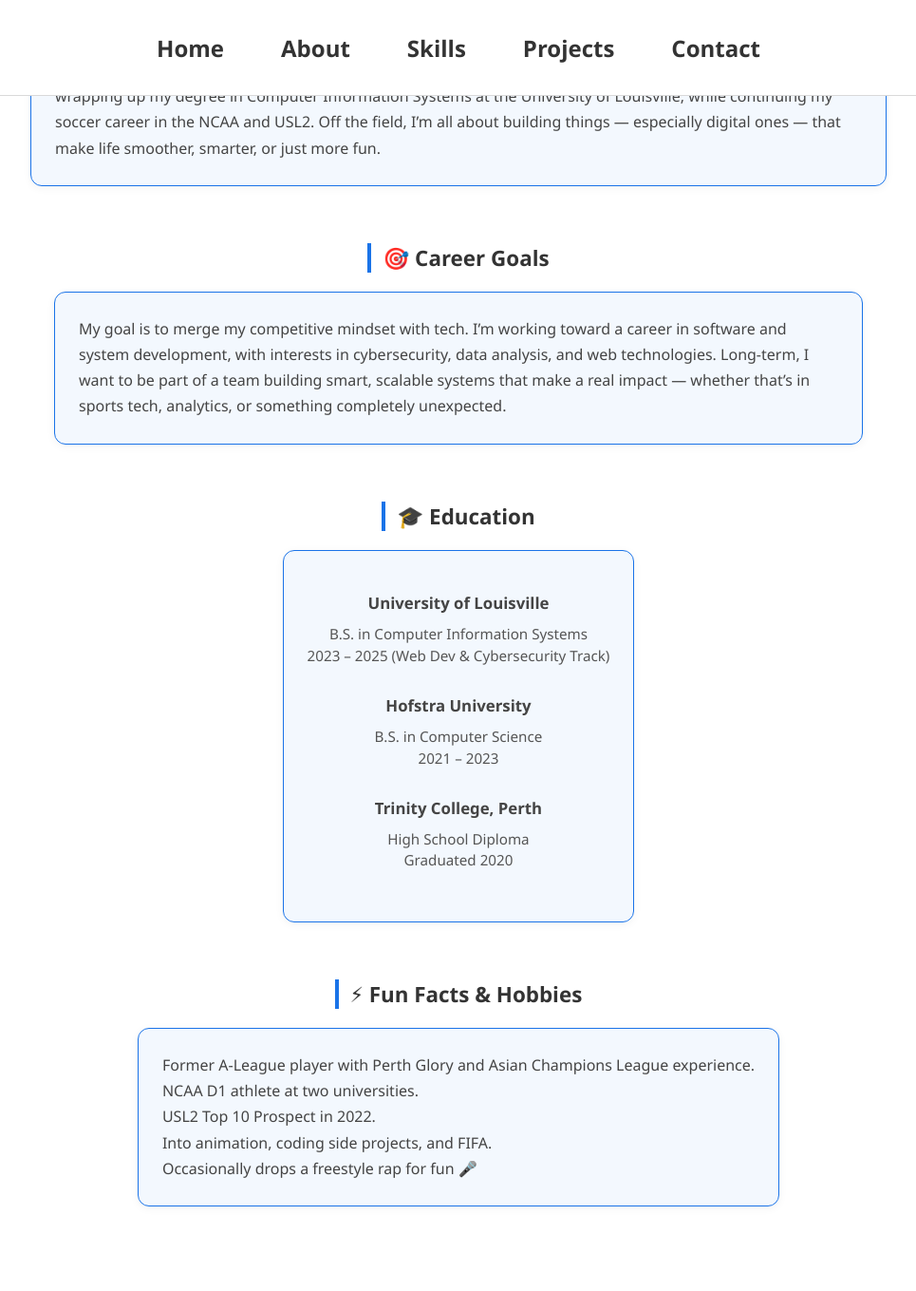
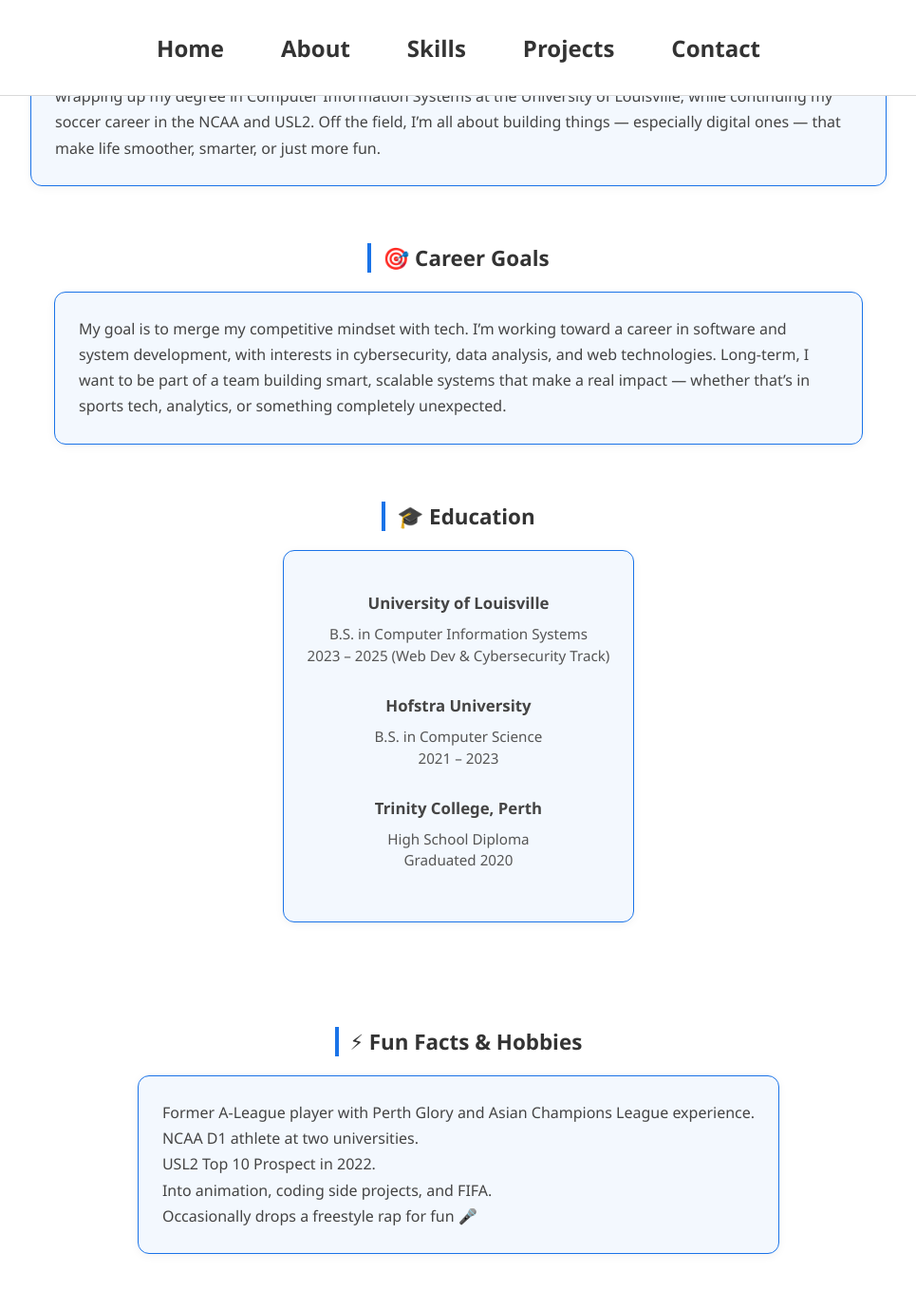
Before and after one commit to masontatafu/masontatafu.github.io, a Jekyll site: the page built from about.md, in a window 1280 px wide and 1400 px high, scrolled down 435 px. Shown: the top 1359 px of the window at 95% size, without its empty margins (157-1122 px from the left). Built offline with Jekyll 4.4.1, drawn with Linux system fonts in a browser that asks for light colours; before the commit the page ends 1735 px from its top, so only the background shows below that; grey boxes are pictures that could not be loaded.

Commit message:
Update style.css

```diff
--- a/assets/css/style.css
+++ b/assets/css/style.css
@@ -337,6 +337,14 @@ body {
   margin-top: 6px;
 }
 
+.about-section:last-of-type {
+  margin-bottom: 80px; /* gives breathing room at bottom of last section */
+}
+
+.social-icons {
+  margin-bottom: 20px; /* adds slight padding under the icons themselves */
+}
+
 
 /* SKILLS PAGE */
 .page-title {
```
